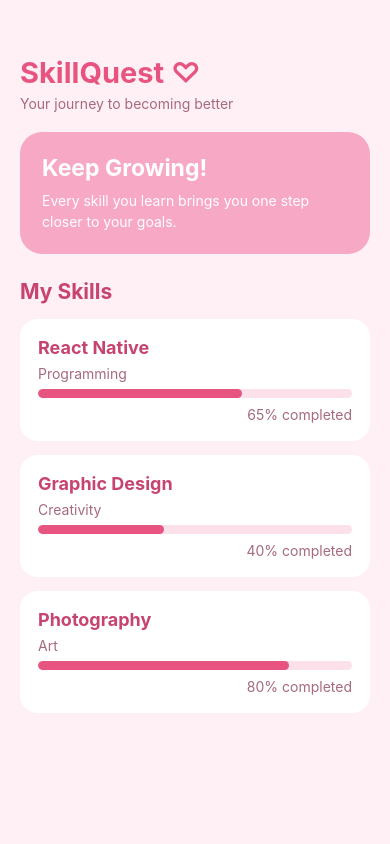
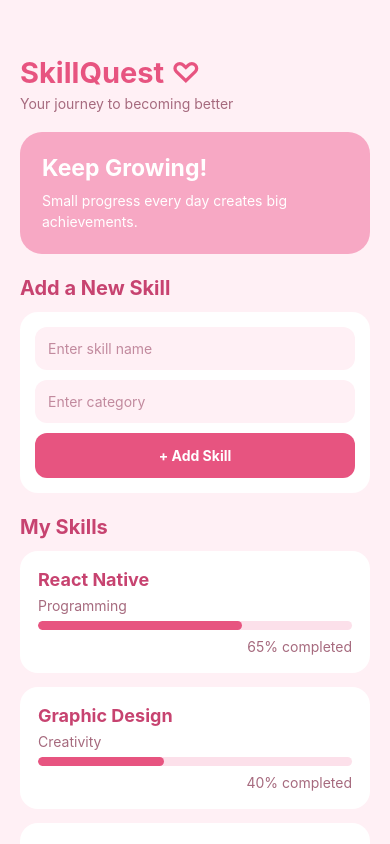
Before and after one commit to Athena2006/ACTIVITY7, a React Native app in the folder activity7/: screen / in a window 390 px wide. Built offline with nearby package versions, Linux system fonts and the light colour scheme.

Commit message:
Add New Skill Feature

```diff
--- a/activity7/App.js
+++ b/activity7/App.js
@@ -1,40 +1,50 @@
-import React, { useEffect, useRef } from 'react';
+import React, { useEffect, useRef, useState } from 'react';
 import {
-  View, Text, StyleSheet, FlatList, Animated, StatusBar
+  View, Text, StyleSheet, FlatList, Animated,
+  TextInput, TouchableOpacity, StatusBar, Alert
 } from 'react-native';
 
-const skills = [
+export default function App() {
+  const [skills, setSkills] = useState([
     { id: '1', name: 'React Native', category: 'Programming', progress: 65 },
     { id: '2', name: 'Graphic Design', category: 'Creativity', progress: 40 },
     { id: '3', name: 'Photography', category: 'Art', progress: 80 },
-];
+  ]);
 
-export default function App() {
+  const [name, setName] = useState('');
+  const [category, setCategory] = useState('');
+
   const fadeAnim = useRef(new Animated.Value(0)).current;
-  const slideAnim = useRef(new Animated.Value(30)).current;
 
   useEffect(() => {
-    Animated.parallel([
     Animated.timing(fadeAnim, {
       toValue: 1,
       duration: 800,
       useNativeDriver: true,
-      }),
-      Animated.timing(slideAnim, {
-        toValue: 0,
-        duration: 800,
-        useNativeDriver: true,
-      }),
-    ]).start();
+    }).start();
   }, []);
 
+  // Add a new skill to the list
+  const addSkill = () => {
+    if (!name.trim() || !category.trim()) {
+      Alert.alert('Missing Information', 'Please fill in both fields.');
+      return;
+    }
+
+    const newSkill = {
+      id: Date.now().toString(),
+      name: name.trim(),
+      category: category.trim(),
+      progress: 0,
+    };
+
+    setSkills((previous) => [...previous, newSkill]);
+    setName('');
+    setCategory('');
+  };
+
   const renderSkill = ({ item }) => (
-    <Animated.View
-      style={[
-        styles.card,
-        { opacity: fadeAnim, transform: [{ translateY: slideAnim }] },
-      ]}
-    >
+    <Animated.View style={[styles.card, { opacity: fadeAnim }]}>
       <Text style={styles.skillName}>{item.name}</Text>
       <Text style={styles.category}>{item.category}</Text>
       <View style={styles.progressBackground}>
@@ -54,8 +64,32 @@ export default function App() {
       <View style={styles.headerCard}>
         <Text style={styles.welcome}>Keep Growing!</Text>
         <Text style={styles.headerText}>
-          Every skill you learn brings you one step closer to your goals.
+          Small progress every day creates big achievements.
         </Text>
+      </View>
+
+      <Text style={styles.sectionTitle}>Add a New Skill</Text>
+
+      <View style={styles.form}>
+        <TextInput
+          style={styles.input}
+          placeholder="Enter skill name"
+          placeholderTextColor="#C28A9E"
+          value={name}
+          onChangeText={setName}
+        />
+
+        <TextInput
+          style={styles.input}
+          placeholder="Enter category"
+          placeholderTextColor="#C28A9E"
+          value={category}
+          onChangeText={setCategory}
+        />
+
+        <TouchableOpacity style={styles.addButton} onPress={addSkill}>
+          <Text style={styles.buttonText}>+ Add Skill</Text>
+        </TouchableOpacity>
       </View>
 
       <Text style={styles.sectionTitle}>My Skills</Text>
@@ -78,38 +112,43 @@ const styles = StyleSheet.create({
     paddingTop: 55,
     paddingHorizontal: 20,
   },
-  logo: {
-    fontSize: 29,
-    fontWeight: 'bold',
-    color: '#E75480',
-  },
-  subtitle: {
-    color: '#A66A7E',
-    marginTop: 5,
-    marginBottom: 20,
-  },
+  logo: { fontSize: 29, fontWeight: 'bold', color: '#E75480' },
+  subtitle: { color: '#A66A7E', marginTop: 5, marginBottom: 20 },
   headerCard: {
     backgroundColor: '#F7A8C4',
     padding: 22,
     borderRadius: 22,
-    marginBottom: 25,
+    marginBottom: 22,
   },
-  welcome: {
-    fontSize: 23,
-    fontWeight: 'bold',
-    color: 'white',
-  },
-  headerText: {
-    color: 'white',
-    marginTop: 8,
-    lineHeight: 21,
-  },
+  welcome: { fontSize: 23, fontWeight: 'bold', color: 'white' },
+  headerText: { color: 'white', marginTop: 8, lineHeight: 21 },
   sectionTitle: {
-    fontSize: 21,
+    fontSize: 20,
     fontWeight: 'bold',
     color: '#C74370',
-    marginBottom: 15,
+    marginBottom: 12,
   },
+  form: {
+    backgroundColor: 'white',
+    padding: 15,
+    borderRadius: 18,
+    marginBottom: 22,
+    elevation: 3,
+  },
+  input: {
+    backgroundColor: '#FFF0F5',
+    borderRadius: 12,
+    padding: 13,
+    marginBottom: 10,
+    color: '#843B59',
+  },
+  addButton: {
+    backgroundColor: '#E75480',
+    padding: 14,
+    borderRadius: 12,
+    alignItems: 'center',
+  },
+  buttonText: { color: 'white', fontWeight: 'bold' },
   card: {
     backgroundColor: 'white',
     padding: 18,
@@ -117,29 +156,14 @@ const styles = StyleSheet.create({
     marginBottom: 14,
     elevation: 3,
   },
-  skillName: {
-    fontSize: 18,
-    fontWeight: 'bold',
-    color: '#C74370',
-  },
-  category: {
-    color: '#A66A7E',
-    marginVertical: 7,
-  },
+  skillName: { fontSize: 18, fontWeight: 'bold', color: '#C74370' },
+  category: { color: '#A66A7E', marginVertical: 7 },
   progressBackground: {
     height: 9,
     backgroundColor: '#FCE0EA',
     borderRadius: 10,
     overflow: 'hidden',
   },
-  progress: {
-    height: 9,
-    backgroundColor: '#E75480',
-    borderRadius: 10,
-  },
-  percent: {
-    color: '#A66A7E',
-    marginTop: 8,
-    textAlign: 'right',
-  },
+  progress: { height: 9, backgroundColor: '#E75480', borderRadius: 10 },
+  percent: { color: '#A66A7E', marginTop: 8, textAlign: 'right' },
 });
```
Lines whose indentation alone changed are shown as unchanged.
